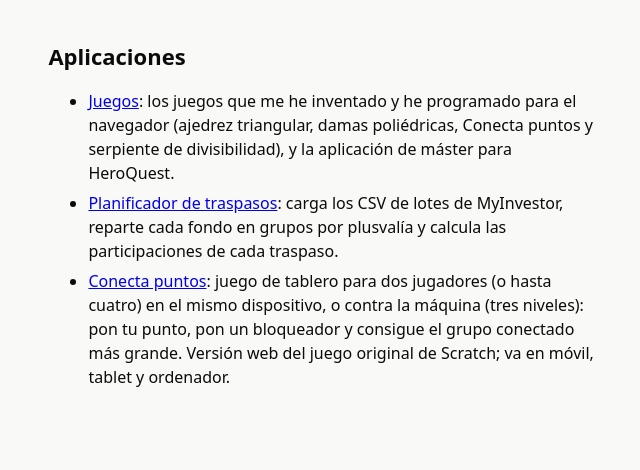
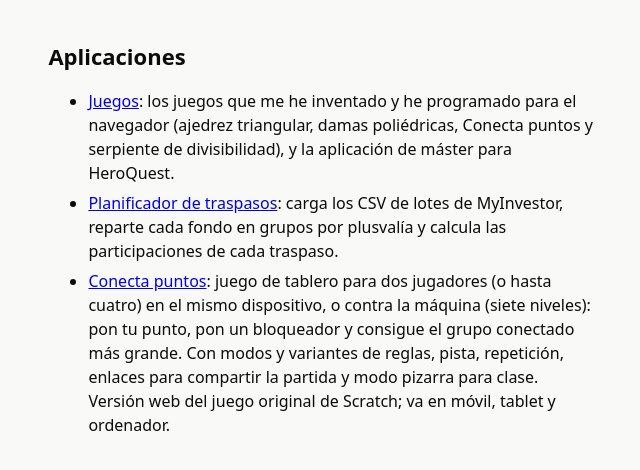
Before and after one commit to salasgar/salasgar.github.io, a plain HTML site: page index.html in a window 1280 px wide. Shown: the whole page, without its empty margins (317-957 px from the left). Drawn offline with Linux system fonts and the light colour scheme.

Commit message:
Conecta puntos: README, portada y página de juegos al día (siete niveles, modos, pista, repetición, compartir, pizarra)
Co-Authored-By: Claude Opus 5.5 <noreply@anthropic.com>

```diff
--- a/index.html
+++ b/index.html
@@ -19,7 +19,7 @@ li { margin: 6px 0; }
 <ul>
 <li><a href="juegos/">Juegos</a>: los juegos que me he inventado y he programado para el navegador (ajedrez triangular, damas poliédricas, Conecta puntos y serpiente de divisibilidad), y la aplicación de máster para HeroQuest.</li>
 <li><a href="planificador-traspasos/">Planificador de traspasos</a>: carga los CSV de lotes de MyInvestor, reparte cada fondo en grupos por plusvalía y calcula las participaciones de cada traspaso.</li>
-<li><a href="conecta-puntos/">Conecta puntos</a>: juego de tablero para dos jugadores (o hasta cuatro) en el mismo dispositivo, o contra la máquina (tres niveles): pon tu punto, pon un bloqueador y consigue el grupo conectado más grande. Versión web del juego original de Scratch; va en móvil, tablet y ordenador.</li>
+<li><a href="conecta-puntos/">Conecta puntos</a>: juego de tablero para dos jugadores (o hasta cuatro) en el mismo dispositivo, o contra la máquina (siete niveles): pon tu punto, pon un bloqueador y consigue el grupo conectado más grande. Con modos y variantes de reglas, pista, repetición, enlaces para compartir la partida y modo pizarra para clase. Versión web del juego original de Scratch; va en móvil, tablet y ordenador.</li>
 </ul>
 </main>
 </body>
```
Also changed, not shown: juegos/index.html (+1 -1 lines), 1 other file.
